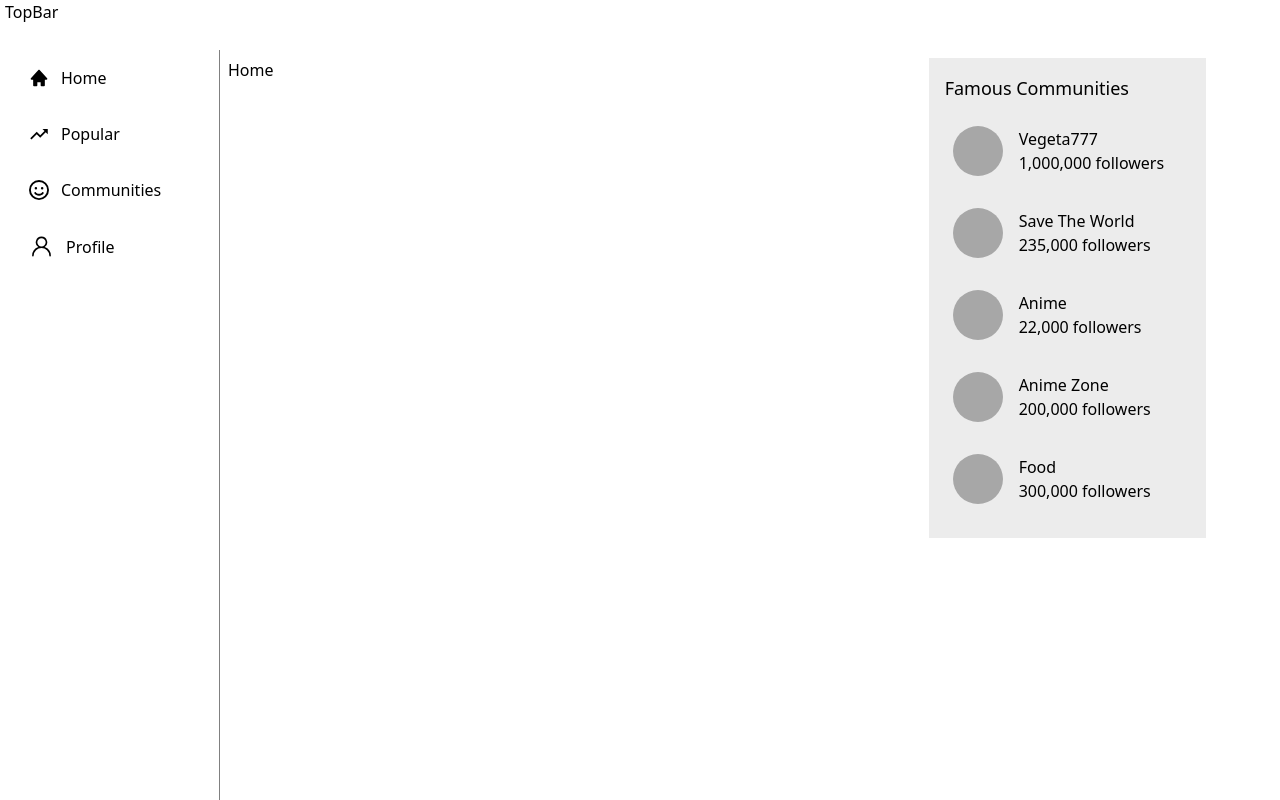
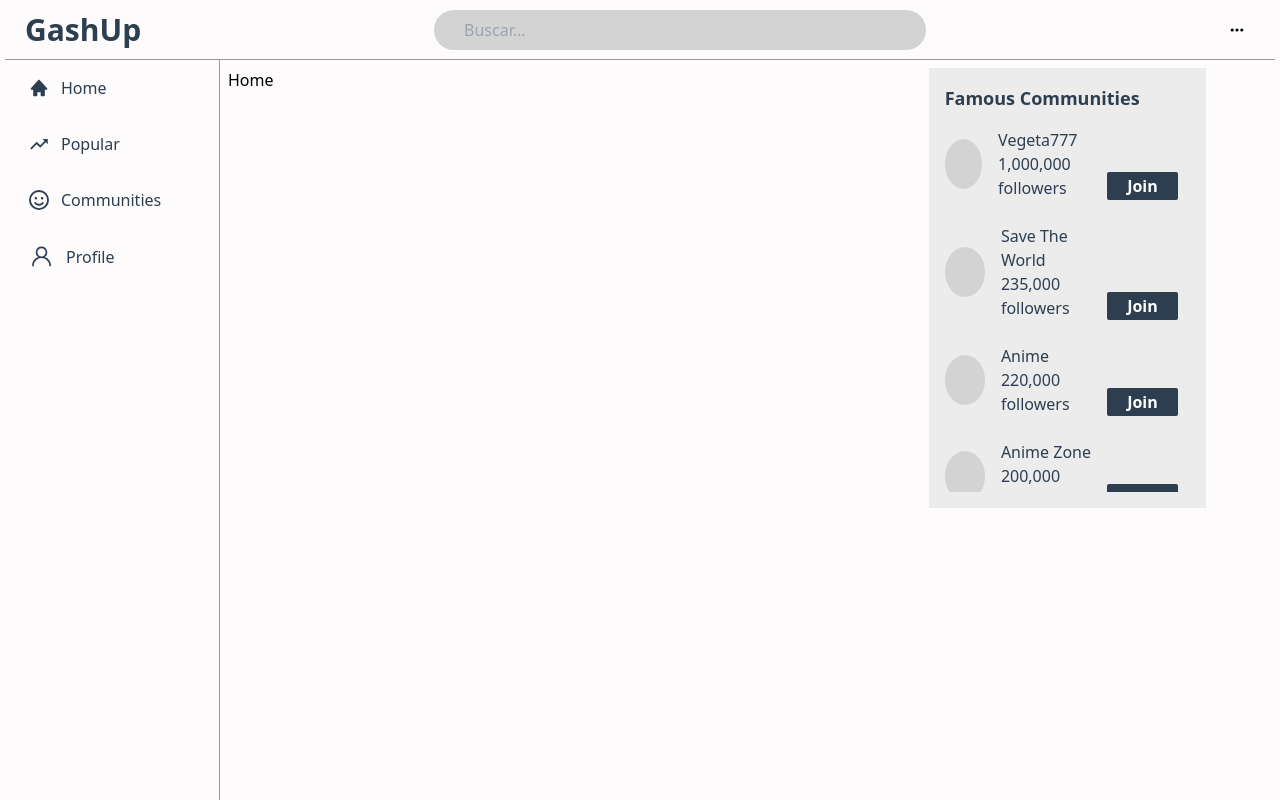
Before and after one commit to Anniel-Francisco/gashup-frontend, a Next.js app: page / in a window 1280 px wide. Built offline with nearby package versions, Linux system fonts and the light colour scheme.

Commit message:
style(gashup-frontend): topbar listo y nueva paleta de colores

```diff
--- a/app/globals.css
+++ b/app/globals.css
@@ -1,6 +1,15 @@
 @tailwind base;
 @tailwind components;
 @tailwind utilities;
+
+:root {
+    --background-color: #fdfbfb;
+    --primary-text: #2c3e50;
+    --secondary-text: #999999;
+    --effect: #16a085;
+    --default-color: lightgray;
+    --text-white: #fff;
+  }
 
 * {
     box-sizing: border-box;
@@ -12,4 +21,9 @@
     min-height: 100vh;
     min-width: 100vw;
     padding: 0 5px ;
+    background-color: var(--background-color);
 }
+
+.content{
+    height: calc(100vh - 60px);
+}
--- a/app/layout.tsx
+++ b/app/layout.tsx
@@ -4,7 +4,7 @@ import "./globals.css";
 // const inter = Inter({ subsets: ["latin"] });
 
 export const metadata: Metadata = {
-  title: "Gashup",
+  title: "GashUp",
   description: "Generated by create next app",
 };
 //
@@ -20,9 +20,9 @@ export default function RootLayout({
     <html lang="en">
       <body className="container">
         <TopBar />
-        <div className="flex flex-row">
+        <div className="content flex flex-row">
           <SideBar />
-          <div style={{ flex: 7 }} className=" pt-2 pl-2 pr-2">
+          <div style={{ flex: 7 }} className="pt-2 pl-2 pr-2">
             {children}
           </div>
           <RightBar />
--- a/components/RightBar.tsx
+++ b/components/RightBar.tsx
@@ -5,9 +5,9 @@ export default function RightBar() {
   const data: Rightbar[] = [
     { name: "Vegeta777", followers: 1000000 },
     { name: "Save The World", followers: 235000 },
-    { name: "Anime", followers: 22000 },
+    { name: "Anime", followers: 220000 },
     { name: "Anime Zone", followers: 200000 },
-    { name: "Food", followers: 300000 },
+    { name: "Food War", followers: 300000 },
     { name: "Sport", followers: 5000000 },
   ];
   function formatNumber(number: number) {
@@ -16,18 +16,28 @@ export default function RightBar() {
   function RightBar() {
     return (
       <div className="rightbar-element p-4">
-        <h1 className="text-lg font-medium">Famous Communities</h1>
-        <div className="rightbar-item-container overflow-y-scroll pr-1" style={{height: '420px'}}>
+        <h3 className="rightbar-head text-lg font-semibold">Famous Communities</h3>
+        <div className="rightbar-item-container overflow-y-scroll pr-1">
           {data.map((item, index) => {
             return (
               <div
                 key={index}
-                className="rightbar-item flex flex-row items-center gap-4 mt-4 p-2 cursor-pointer"
+                className="rightbar-item flex flex-row justify-between items-end mt-2 pt-2 pr-2 pb-2"
               >
-                <div className="image-container"></div>
-                <div className="flex flex-col">
-                  <span>{item.name}</span>
-                  <span>{formatNumber(item.followers)} followers</span>
+                <div className=" flex flex-row gap-4 items-center">
+                  <div className="image-container cursor-pointer"></div>
+                  <div className="text-span flex flex-col">
+                    <span className="font-medium">{item.name}</span>
+                    <span className="font-light">{formatNumber(item.followers)} followers</span>
+                  </div>
+                </div>
+                <div>
+                  <button
+                    type="button"
+                    className="join-button rounded-sm"
+                  >
+                    Join
+                  </button>
                 </div>
               </div>
             );
--- a/components/SideBar.tsx
+++ b/components/SideBar.tsx
@@ -9,10 +9,10 @@ import { GoPerson } from "react-icons/go";
 import "@/styles/sidebar.css";
 export default function SideBar() {
   const links: Sidebar[] = [
-    { icon: <BiSolidHome fontSize={20} />, name: "Home", link: "/" },
-    { icon: <IoMdTrendingUp fontSize={20} />, name: "Popular", link: "/popular" },
-    { icon: <FaRegFaceSmile fontSize={20} />, name: "Communities", link: "/communities" },
-    {icon: <GoPerson fontSize={25}/>, name: "Profile", link: "/profile"}
+    { icon: <BiSolidHome fontSize={20} className="icon" />, name: "Home", link: "/" },
+    { icon: <IoMdTrendingUp fontSize={20} className="icon"/>, name: "Popular", link: "/popular" },
+    { icon: <FaRegFaceSmile fontSize={20} className="icon"/>, name: "Communities", link: "/communities" },
+    {icon: <GoPerson fontSize={25} className="icon"/>, name: "Profile", link: "/profile"}
   ];
   return (
     <div className="sidebar flex flex-col p-2 gap-4">
@@ -21,10 +21,10 @@ export default function SideBar() {
           <Link
             href={item.link}
             key={index}
-            className="flex items-center pt-2 pb-2 pl-4 hover:bg-slate-200  rounded-lg "
+            className="link flex items-center pt-2 pb-2 pl-4 rounded-lg "
           >
             {item.icon}
-            <span className="ml-3">{item.name}</span>
+            <span className="ml-3 name font-medium">{item.name}</span>
           </Link>
         );
       })}
--- a/components/TopBar.tsx
+++ b/components/TopBar.tsx
@@ -1,5 +1,21 @@
+import Link from "next/link";
+// ICONS
+import { HiDotsHorizontal } from "react-icons/hi";
+
+import "@/styles/topbar.css";
 export default function TopBar() {
-  return <div style={{height: '50px'}}>
-    <h1>TopBar</h1>
-  </div>;
+  return (
+    <div className="topbar flex flex-row items-center justify-between">
+      <Link href="/" className="app-name">
+        <h1 className="font-extrabold text-3xl">GashUp</h1>
+      </Link>
+
+      <div className="input-container">
+        <input type="text" className="rounded-full" placeholder="Buscar..." />
+      </div>
+      <div className="dots cursor-pointer rounded-full">
+        <HiDotsHorizontal />
+      </div>
+    </div>
+  );
 }
--- a/styles/rightbar.css
+++ b/styles/rightbar.css
@@ -6,15 +6,19 @@
   width: 80%;
   background-color: rgb(236, 236, 236);
 }
+
+.rightbar-head{
+  color: var(--primary-text);
+}
 .rightbar-item-container {
   transition: height 0.5s ease-in-out;
+  height: 380px;
 }
 .rightbar-item-container::-webkit-scrollbar {
   width: 7px;
 }
-
 .rightbar-item-container::-webkit-scrollbar-thumb {
-  background-color: rgb(167, 167, 167);
+  background-color: var(--default-color);
   border-radius: 10px;
 }
 .rightbar-item-container::-webkit-scrollbar-track {
@@ -22,13 +26,28 @@
   border-radius: 10px;
 }
 
-.rightbar-item:hover {
-  background-color: rgba(84, 84, 84, 0.2);
+.rightbar-item-container::-webkit-scrollbar-thumb:hover {
+  background-color: var(--effect);
 }
 
 .image-container {
   width: 50px;
   height: 50px;
-  background-color: #a7a7a7;
+  background-color: var(--default-color);
   border-radius: 50%;
 }
+.text-span > span{
+  color: var(--primary-text);
+}
+
+.join-button {
+  padding: 2px 20px;
+  background-color: var(--primary-text);
+  color: white;
+  font-weight: 600;
+
+}
+
+.join-button:hover{
+  background-color: var(--effect);
+}
--- a/styles/sidebar.css
+++ b/styles/sidebar.css
@@ -1,5 +1,23 @@
 .sidebar{
     flex: 2;
-    height: calc(100vh - 50px);
-    border-right: 1px solid gray;
+    border-right: 1px solid var(--secondary-text);
 }
+
+.link:hover{
+    background-color: var(--effect);
+}
+
+.icon {
+    color: var(--primary-text);
+}
+
+.link:hover > .name{
+    color: white;
+}
+
+.link:hover > .icon{
+    color: white;
+}
+.name{
+    color: var(--primary-text);
+}
--- /dev/null
+++ b/styles/topbar.css
@@ -0,0 +1,30 @@
+.topbar {
+  height: 60px;
+  padding: 4px 20px;
+  border-bottom: 1px solid var(--secondary-text);
+}
+
+.app-name > h1 {
+  color: var(--primary-text);
+}
+
+.input-container {
+    width: 40%;
+
+}
+
+input {
+  outline: none;
+  padding: 8px 20px 8px 30px;
+  width: 100%;
+  border: none;
+  color: var(--primary-text);
+  background-color: lightgray;
+}
+
+.dots{
+    padding: 10px;
+}
+.dots:hover {
+    background-color: var(--default-color);
+}
```
